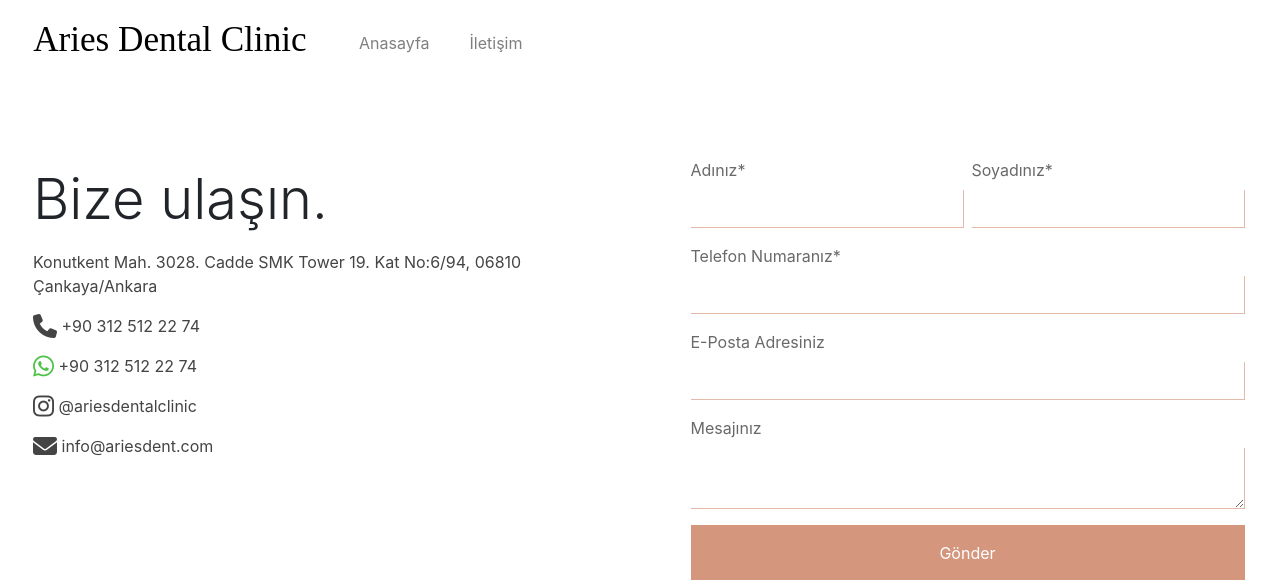
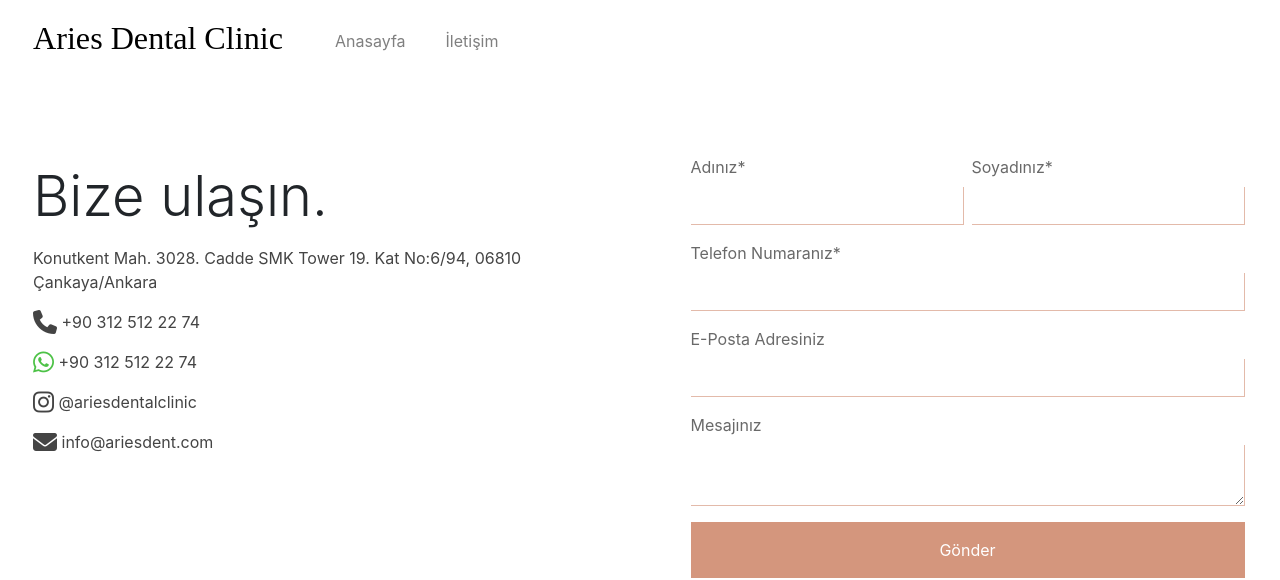
Before and after one commit to emrekaankocoglu/aries-flask, a Flask app: page /contact.html in a window 1280 px wide. Shown: the top 580 px of the page. Run offline with Flask 3, Linux system fonts and the light colour scheme; some libraries are stand-ins or nearby versions; some web fonts are replaced.

Commit message:
font fix

```diff
--- a/templates/contact.html
+++ b/templates/contact.html
@@ -7,6 +7,7 @@
 
     <!-- Bootstrap CSS -->
     <link rel="stylesheet" href="https://cdn.jsdelivr.net/npm/bootstrap@4.4.1/dist/css/bootstrap.min.css" integrity="sha384-Vkoo8x4CGsO3+Hhxv8T/Q5PaXtkKtu6ug5TOeNV6gBiFeWPGFN9MuhOf23Q9Ifjh" crossorigin="anonymous">
+    <link rel="stylesheet" href="https://use.typekit.net/era3fzk.css">
     <link rel="stylesheet" href="styles.css"> <!-- Link to the external CSS file -->
     <script src="https://kit.fontawesome.com/beb0a3483d.js" crossorigin="anonymous"></script>
 
@@ -18,7 +19,7 @@
       <nav class="navbar navbar-expand-sm bg-transparent navbar-light" data-bs-theme="dark">
         <div class="container-fluid">
           <a class="navbar-brand text-grey" href="index.html">
-            <img src="images/dental-logo 3bl.svg" alt="Logo" class="mt-2 mb-2 mr-4 images-contain" style="width: 35vh;" />
+            <img src="images/dental-logo 3bl.svg" alt="Logo" class="mt-2 mb-2 mr-4 images-contain" style="width: 32vh;" />
           </a>
           <button class="navbar-toggler" type="button" data-bs-toggle="collapse" data-bs-target="#basic-navbar-nav" aria-controls="basic-navbar-nav" aria-expanded="false" aria-label="Toggle navigation">
             <span class="navbar-toggler-icon"></span>
--- a/templates/index.html
+++ b/templates/index.html
@@ -7,6 +7,7 @@
 
     <!-- Bootstrap CSS -->
     <link rel="stylesheet" href="https://cdn.jsdelivr.net/npm/bootstrap@4.4.1/dist/css/bootstrap.min.css" integrity="sha384-Vkoo8x4CGsO3+Hhxv8T/Q5PaXtkKtu6ug5TOeNV6gBiFeWPGFN9MuhOf23Q9Ifjh" crossorigin="anonymous">
+    <link rel="stylesheet" href="https://use.typekit.net/era3fzk.css">
     <link rel="stylesheet" href="styles.css"> <!-- Link to the external CSS file -->
     <script src="https://kit.fontawesome.com/beb0a3483d.js" crossorigin="anonymous"></script>
 
@@ -21,7 +22,7 @@
       <nav class="navbar navbar-expand-sm bg-transparent navbar-dark" data-bs-theme="dark">
         <div class="container-fluid">
           <a class="navbar-brand text-white" href="index.html">
-            <img src="images/dental-logo 3.svg" alt="Logo" class="mt-2 mb-2 mr-4 images-contain" style="width: 35vh;" />
+            <img src="images/dental-logo 3.svg" alt="Logo" class="mt-2 mb-2 mr-4 images-contain" style="width: 32vh;" />
           </a>
           <button class="navbar-toggler" type="button" data-bs-toggle="collapse" data-bs-target="#basic-navbar-nav" aria-controls="basic-navbar-nav" aria-expanded="false" aria-label="Toggle navigation">
             <span class="navbar-toggler-icon text-white"></span>
```
Also changed, not shown: static/pure-hc/images/dental-logo 3.svg, static/pure-hc/images/dental-logo 3bl.svg, static/pure-hc/images/dental-logo wh.svg, static/pure-hc/images/dental-logo.svg.
